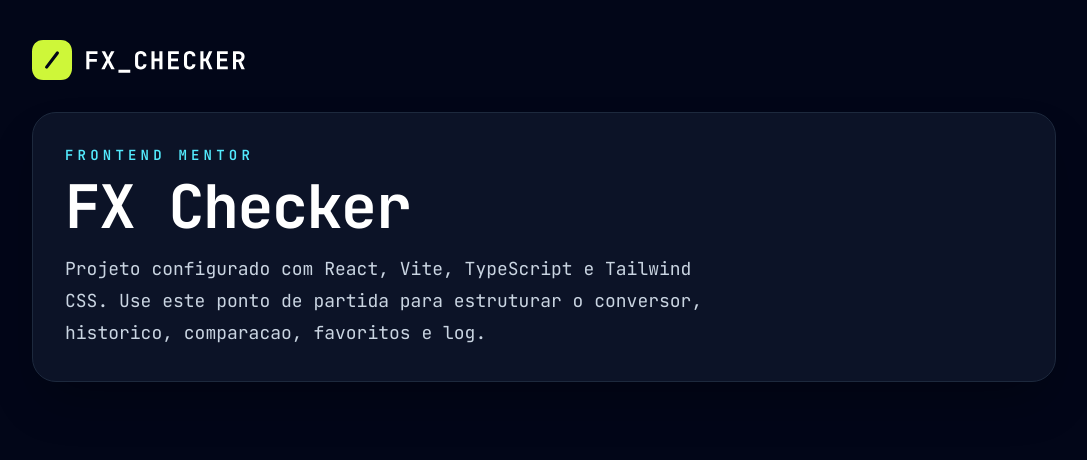
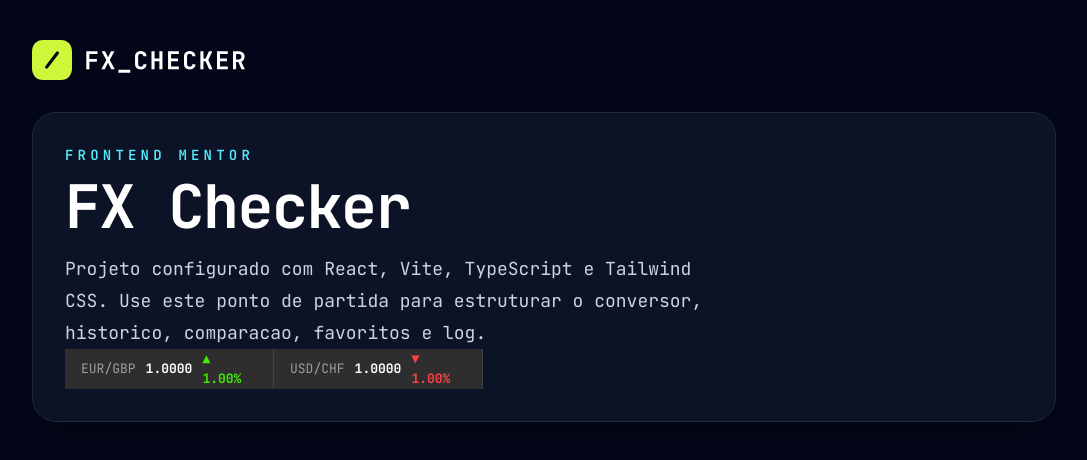
Before and after one commit to DanielMarques1404/foreign-exchange-checker, a React (Vite) app: page / in a window 1280 px wide. Shown: the top 460 px of the page, without its empty margins (96-1183 px from the left). Built offline with nearby package versions, Linux system fonts and the light colour scheme.

Commit message:
LiveRates component

```diff
--- a/src/App.tsx
+++ b/src/App.tsx
@@ -1,3 +1,6 @@
+import { LiveRates } from "./components/layout/LiveRates"
+import { LiveRatesGroup } from "./components/layout/LiveRatesGroup"
+
 function App() {
   return (
     <main className="min-h-screen bg-slate-950 px-6 py-10 text-slate-100">
@@ -15,6 +18,7 @@ function App() {
             Projeto configurado com React, Vite, TypeScript e Tailwind CSS. Use este ponto
             de partida para estruturar o conversor, historico, comparacao, favoritos e log.
           </p>
+          <LiveRatesGroup liveRatesList={[{ currency: "EUR/GBP", value: 1.0, rate: 1.0 }, { currency: "USD/CHF", value: 1.0, rate: -1.0 }]} />
         </div>
       </section>
     </main>
--- /dev/null
+++ b/src/components/layout/LiveRates.tsx
@@ -0,0 +1,18 @@
+import { LiveRatesType } from "../../domain/entities";
+import { cn } from "../../utils/cn";
+
+type LiveRatesProps = {
+    liveRates: LiveRatesType;
+}
+
+export const LiveRates = (props: LiveRatesProps) => {
+    return (
+        <div className="flex gap-2.5 items-center justify-around w-52 h-10 bg-Neutral-500 px-4 py-3 opacity-100 text-[13px]">
+            <span className="text-Neutral-200">{props.liveRates.currency}</span>
+            <span className="font-bold text-Neutral-50">{props.liveRates.value.toFixed(4)}</span>
+            <span className={cn("font-bold", props.liveRates.rate < 0 ? "text-Red-500" : "text-Green-500")}>
+                {`${props.liveRates.rate < 0 ? '▼' : '▲'} ${Math.abs(props.liveRates.rate).toFixed(2)}%`}
+            </span>
+        </div>
+    );
+}
--- /dev/null
+++ b/src/components/layout/LiveRatesGroup.tsx
@@ -0,0 +1,14 @@
+import { LiveRatesType } from "../../domain/entities";
+import { LiveRates } from "./LiveRates";
+
+type LiveRatesGroupProps = {
+    liveRatesList: LiveRatesType[];
+}
+
+export const LiveRatesGroup = (props: LiveRatesGroupProps) => {
+    return (
+        <ul className="flex">
+            {props.liveRatesList.map((liveRates, index) => <li key={index} className="border-r border-Neutral-300"><LiveRates liveRates={liveRates} /></li>)}
+        </ul>
+    )
+}
--- /dev/null
+++ b/src/domain/entities/index.ts
@@ -0,0 +1,5 @@
+export type LiveRatesType = {
+    currency: string;
+    value: number;
+    rate: number;
+}
```
